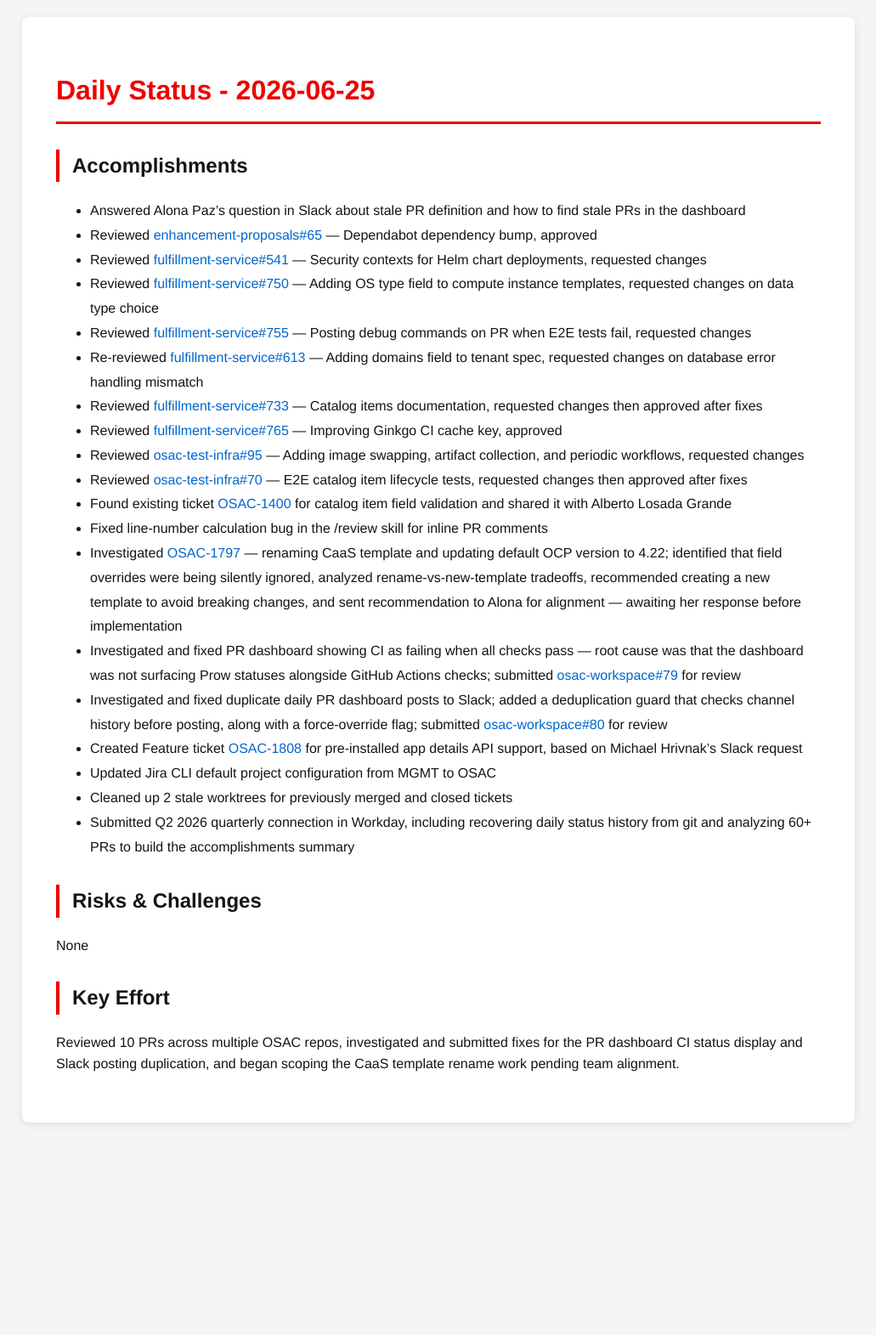
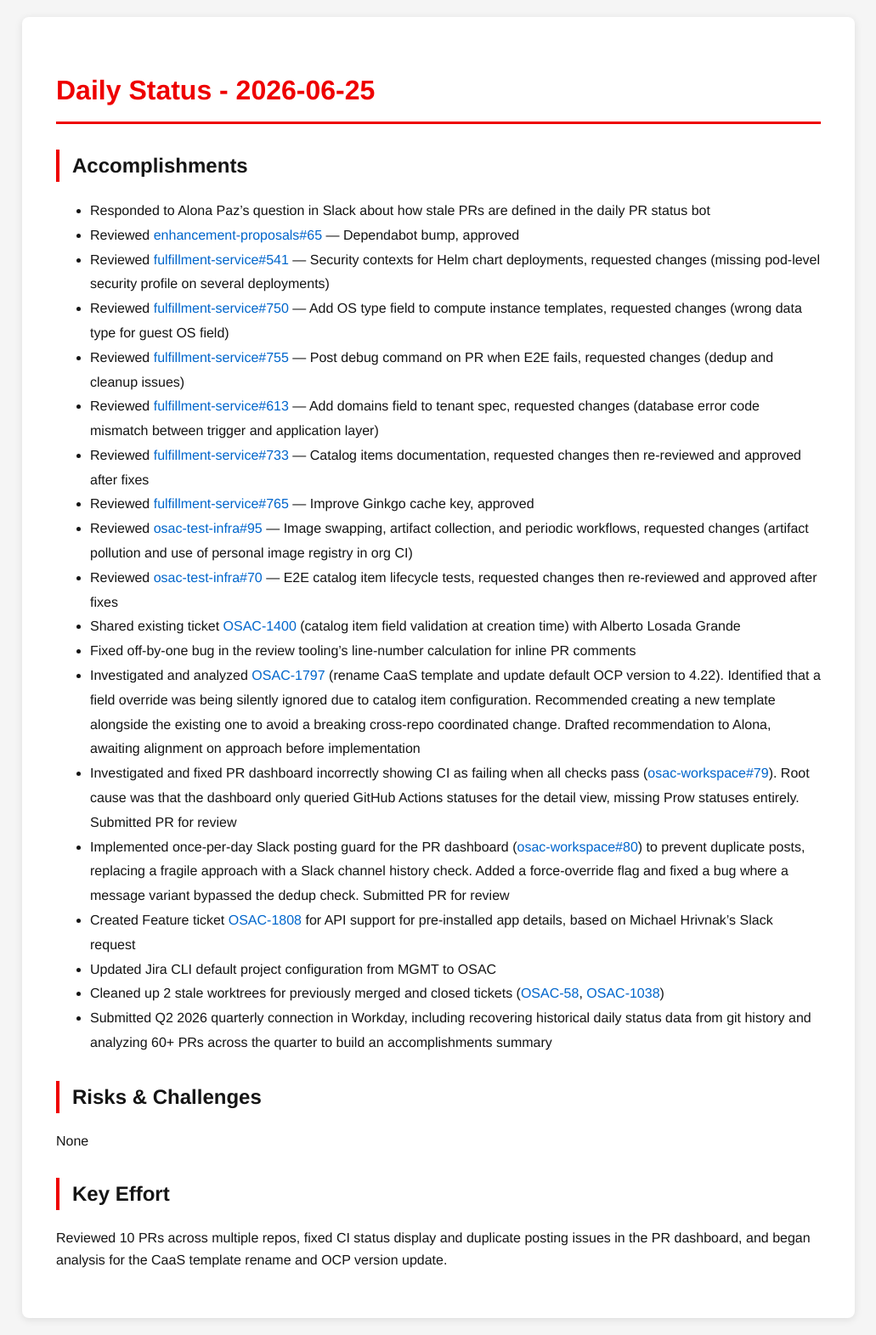
Before and after one commit to tzvatot/daily-status, a Jekyll site: the page built from 2026-06-25.md, in a window 1280 px wide. Shown: the whole page at 85% size, without its empty margins (124-1155 px from the left). Built offline with Jekyll 4.4.1, drawn with Linux system fonts in a browser that asks for light colours; before the commit the page ends 1341 px from its top, so only the background shows below that.

Commit message:
Daily status update - 2026-06-25

```diff
--- a/2026-06-25.md
+++ b/2026-06-25.md
@@ -7,28 +7,28 @@ date: 2026-06-25
 # Daily Status - 2026-06-25
 
 ## Accomplishments
-- Answered Alona Paz's question in Slack about stale PR definition and how to find stale PRs in the dashboard
-- Reviewed [enhancement-proposals#65](https://github.com/osac-project/enhancement-proposals/pull/65) — Dependabot dependency bump, approved
-- Reviewed [fulfillment-service#541](https://github.com/osac-project/fulfillment-service/pull/541) — Security contexts for Helm chart deployments, requested changes
-- Reviewed [fulfillment-service#750](https://github.com/osac-project/fulfillment-service/pull/750) — Adding OS type field to compute instance templates, requested changes on data type choice
-- Reviewed [fulfillment-service#755](https://github.com/osac-project/fulfillment-service/pull/755) — Posting debug commands on PR when E2E tests fail, requested changes
-- Re-reviewed [fulfillment-service#613](https://github.com/osac-project/fulfillment-service/pull/613) — Adding domains field to tenant spec, requested changes on database error handling mismatch
-- Reviewed [fulfillment-service#733](https://github.com/osac-project/fulfillment-service/pull/733) — Catalog items documentation, requested changes then approved after fixes
-- Reviewed [fulfillment-service#765](https://github.com/osac-project/fulfillment-service/pull/765) — Improving Ginkgo CI cache key, approved
-- Reviewed [osac-test-infra#95](https://github.com/osac-project/osac-test-infra/pull/95) — Adding image swapping, artifact collection, and periodic workflows, requested changes
-- Reviewed [osac-test-infra#70](https://github.com/osac-project/osac-test-infra/pull/70) — E2E catalog item lifecycle tests, requested changes then approved after fixes
-- Found existing ticket [OSAC-1400](https://redhat.atlassian.net/browse/OSAC-1400) for catalog item field validation and shared it with Alberto Losada Grande
-- Fixed line-number calculation bug in the /review skill for inline PR comments
-- Investigated [OSAC-1797](https://redhat.atlassian.net/browse/OSAC-1797) — renaming CaaS template and updating default OCP version to 4.22; identified that field overrides were being silently ignored, analyzed rename-vs-new-template tradeoffs, recommended creating a new template to avoid breaking changes, and sent recommendation to Alona for alignment — awaiting her response before implementation
-- Investigated and fixed PR dashboard showing CI as failing when all checks pass — root cause was that the dashboard was not surfacing Prow statuses alongside GitHub Actions checks; submitted [osac-workspace#79](https://github.com/osac-project/osac-workspace/pull/79) for review
-- Investigated and fixed duplicate daily PR dashboard posts to Slack; added a deduplication guard that checks channel history before posting, along with a force-override flag; submitted [osac-workspace#80](https://github.com/osac-project/osac-workspace/pull/80) for review
-- Created Feature ticket [OSAC-1808](https://redhat.atlassian.net/browse/OSAC-1808) for pre-installed app details API support, based on Michael Hrivnak's Slack request
+- Responded to Alona Paz's question in Slack about how stale PRs are defined in the daily PR status bot
+- Reviewed [enhancement-proposals#65](https://github.com/osac-project/enhancement-proposals/pull/65) — Dependabot bump, approved
+- Reviewed [fulfillment-service#541](https://github.com/osac-project/fulfillment-service/pull/541) — Security contexts for Helm chart deployments, requested changes (missing pod-level security profile on several deployments)
+- Reviewed [fulfillment-service#750](https://github.com/osac-project/fulfillment-service/pull/750) — Add OS type field to compute instance templates, requested changes (wrong data type for guest OS field)
+- Reviewed [fulfillment-service#755](https://github.com/osac-project/fulfillment-service/pull/755) — Post debug command on PR when E2E fails, requested changes (dedup and cleanup issues)
+- Reviewed [fulfillment-service#613](https://github.com/osac-project/fulfillment-service/pull/613) — Add domains field to tenant spec, requested changes (database error code mismatch between trigger and application layer)
+- Reviewed [fulfillment-service#733](https://github.com/osac-project/fulfillment-service/pull/733) — Catalog items documentation, requested changes then re-reviewed and approved after fixes
+- Reviewed [fulfillment-service#765](https://github.com/osac-project/fulfillment-service/pull/765) — Improve Ginkgo cache key, approved
+- Reviewed [osac-test-infra#95](https://github.com/osac-project/osac-test-infra/pull/95) — Image swapping, artifact collection, and periodic workflows, requested changes (artifact pollution and use of personal image registry in org CI)
+- Reviewed [osac-test-infra#70](https://github.com/osac-project/osac-test-infra/pull/70) — E2E catalog item lifecycle tests, requested changes then re-reviewed and approved after fixes
+- Shared existing ticket [OSAC-1400](https://redhat.atlassian.net/browse/OSAC-1400) (catalog item field validation at creation time) with Alberto Losada Grande
+- Fixed off-by-one bug in the review tooling's line-number calculation for inline PR comments
+- Investigated and analyzed [OSAC-1797](https://redhat.atlassian.net/browse/OSAC-1797) (rename CaaS template and update default OCP version to 4.22). Identified that a field override was being silently ignored due to catalog item configuration. Recommended creating a new template alongside the existing one to avoid a breaking cross-repo coordinated change. Drafted recommendation to Alona, awaiting alignment on approach before implementation
+- Investigated and fixed PR dashboard incorrectly showing CI as failing when all checks pass ([osac-workspace#79](https://github.com/osac-project/osac-workspace/pull/79)). Root cause was that the dashboard only queried GitHub Actions statuses for the detail view, missing Prow statuses entirely. Submitted PR for review
+- Implemented once-per-day Slack posting guard for the PR dashboard ([osac-workspace#80](https://github.com/osac-project/osac-workspace/pull/80)) to prevent duplicate posts, replacing a fragile approach with a Slack channel history check. Added a force-override flag and fixed a bug where a message variant bypassed the dedup check. Submitted PR for review
+- Created Feature ticket [OSAC-1808](https://redhat.atlassian.net/browse/OSAC-1808) for API support for pre-installed app details, based on Michael Hrivnak's Slack request
 - Updated Jira CLI default project configuration from MGMT to OSAC
-- Cleaned up 2 stale worktrees for previously merged and closed tickets
-- Submitted Q2 2026 quarterly connection in Workday, including recovering daily status history from git and analyzing 60+ PRs to build the accomplishments summary
+- Cleaned up 2 stale worktrees for previously merged and closed tickets ([OSAC-58](https://redhat.atlassian.net/browse/OSAC-58), [OSAC-1038](https://redhat.atlassian.net/browse/OSAC-1038))
+- Submitted Q2 2026 quarterly connection in Workday, including recovering historical daily status data from git history and analyzing 60+ PRs across the quarter to build an accomplishments summary
 
 ## Risks & Challenges
 None
 
 ## Key Effort
-Reviewed 10 PRs across multiple OSAC repos, investigated and submitted fixes for the PR dashboard CI status display and Slack posting duplication, and began scoping the CaaS template rename work pending team alignment.
+Reviewed 10 PRs across multiple repos, fixed CI status display and duplicate posting issues in the PR dashboard, and began analysis for the CaaS template rename and OCP version update.
```
